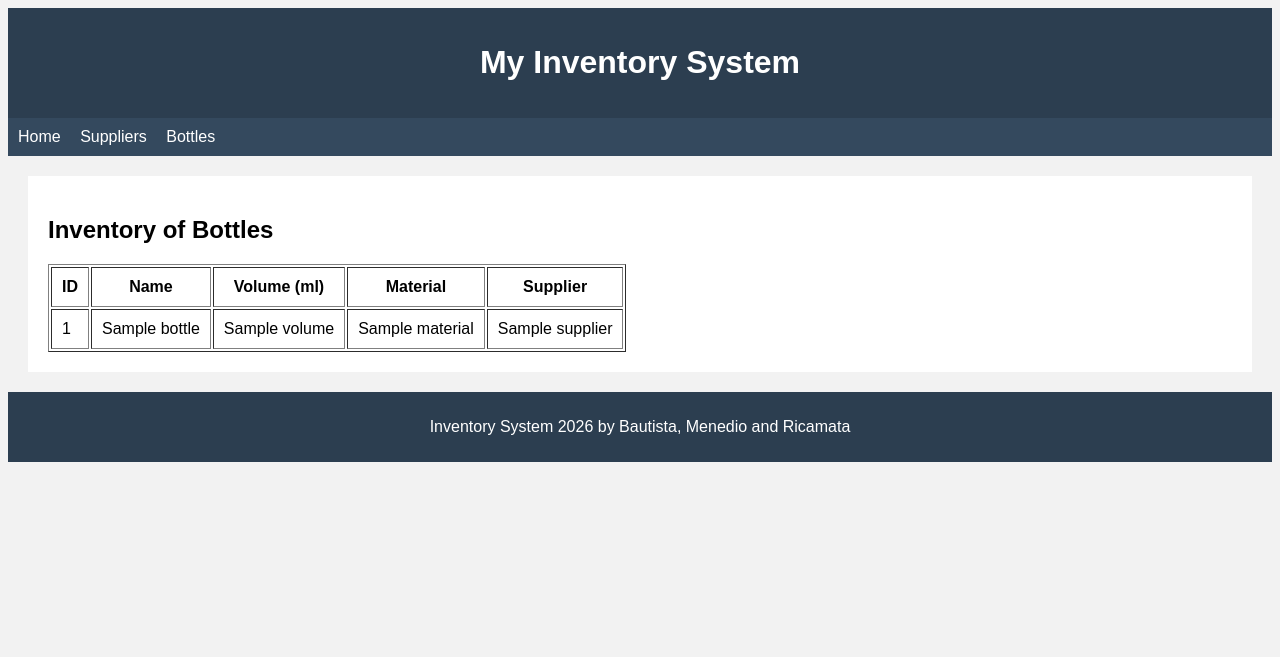
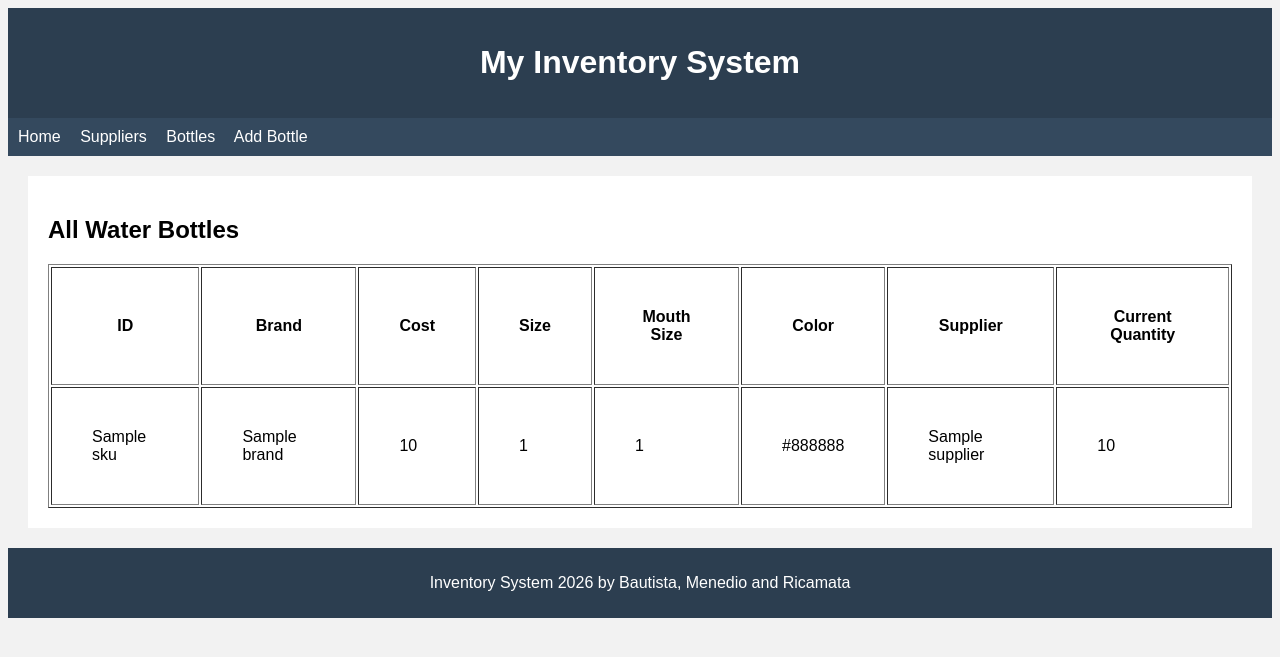
Before and after one commit to cpricamata/MOD5-EP, a Django app: template M3E-Models/MyInventoryApp/templates/MyInventoryApp/bottles.html in a window 1280 px wide. Shown: the top 657 px of the page. Run offline with Django 3.2, Linux system fonts and the light colour scheme; the template is opened without the code that fills it: most values are stand-ins (such as "Sample title", 1, 10 or a date in 2020).

Commit message:
Added functionality to bottles and add bottles.

```diff
--- a/M3E-Models/MyInventoryApp/templates/MyInventoryApp/base.html
+++ b/M3E-Models/MyInventoryApp/templates/MyInventoryApp/base.html
@@ -51,6 +51,7 @@
     <a href="/">Home</a>
     <a href="/view_supplier">Suppliers</a>
     <a href="/view_bottles">Bottles</a>
+    <a href="/add_bottle">Add Bottle</a>
 </nav>
 
 <div class="container">
--- a/M3E-Models/MyInventoryApp/templates/MyInventoryApp/bottles.html
+++ b/M3E-Models/MyInventoryApp/templates/MyInventoryApp/bottles.html
@@ -1,21 +1,27 @@
 {% extends "MyInventoryApp/base.html" %}
 {% block content %}
-    <h2>Inventory of Bottles</h2>
-    <table border="1" cellpadding="10">
+    <h2>All Water Bottles</h2>
+    <table border="1" cellpadding="40">
         <tr>
             <th>ID</th>
-            <th>Name</th>
-            <th>Volume (ml)</th>
-            <th>Material</th>
+            <th>Brand</th>
+            <th>Cost</th>
+            <th>Size</th>
+            <th>Mouth Size</th>
+            <th>Color</th>
             <th>Supplier</th>
+            <th>Current Quantity</th>
         </tr>
         {% for bottle in bottles %}
         <tr>
-            <td>{{ bottle.id }}</td>
-            <td>{{ bottle.name }}</td>
-            <td>{{ bottle.volume }}</td>
-            <td>{{ bottle.material }}</td>
+            <td>{{ bottle.sku }}</td>
+            <td>{{ bottle.brand }}</td>
+            <td>{{ bottle.cost }}</td>
+            <td>{{ bottle.size }}</td>
+            <td>{{ bottle.mouth_size }}</td>
+            <td>{{ bottle.color }}</td>
             <td>{{ bottle.supplier.name }}</td>
+            <td>{{ bottle.current_quantity }}</td>
         </tr>
         {% endfor %}
     </table>
--- a/M3E-Models/MyInventoryApp/urls.py
+++ b/M3E-Models/MyInventoryApp/urls.py
@@ -3,5 +3,6 @@ from MyInventoryApp import views
 
 urlpatterns = [
     path('view_supplier', views.view_supplier, name='view_supplier'),
-    path('view_bottles', views.view_bottles, name='view_bottles')
+    path('view_bottles', views.view_bottles, name='view_bottles'),
+    path('add_bottle', views.add_bottle, name='add_bottle'),
 ]
--- a/M3E-Models/MyInventoryApp/views.py
+++ b/M3E-Models/MyInventoryApp/views.py
@@ -10,3 +10,6 @@ def view_bottles(request):
 def view_supplier(request):
     supplier_objects = Supplier.objects.all()
     return render(request, 'MyInventoryApp/suppliers.html', {'suppliers':supplier_objects})
+
+def add_bottle(request):
+    return render(request, 'MyInventoryApp/add_bottle.html')
--- a/M3E-Models/MyInventorySystem/urls.py
+++ b/M3E-Models/MyInventorySystem/urls.py
@@ -22,5 +22,6 @@ from MyInventoryApp import views
 urlpatterns = [
     path('admin/', admin.site.urls),
     path('view_supplier', views.view_supplier, name='view_supplier'),
-    path('view_bottles', views.view_bottles, name='view_bottles')
+    path('view_bottles', views.view_bottles, name='view_bottles'),
+    path('add_bottle', views.add_bottle, name='add_bottle')
 ]
```
Also changed, not shown: M3E-Models/MyInventoryApp/templates/MyInventoryApp/add_bottle.html (added, +43 -0 lines), M3E-Models/MyInventoryApp/templates/MyInventoryApp/bottlesadd.html (deleted), M3E-Models/db.sqlite3.
